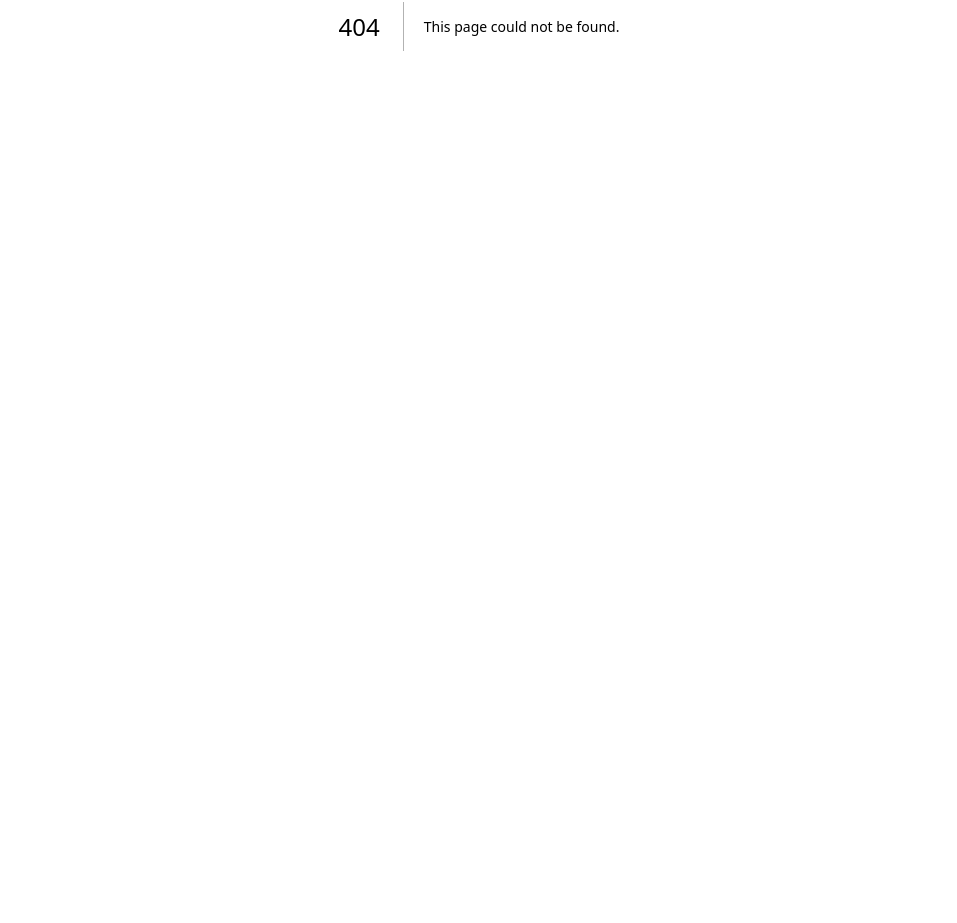
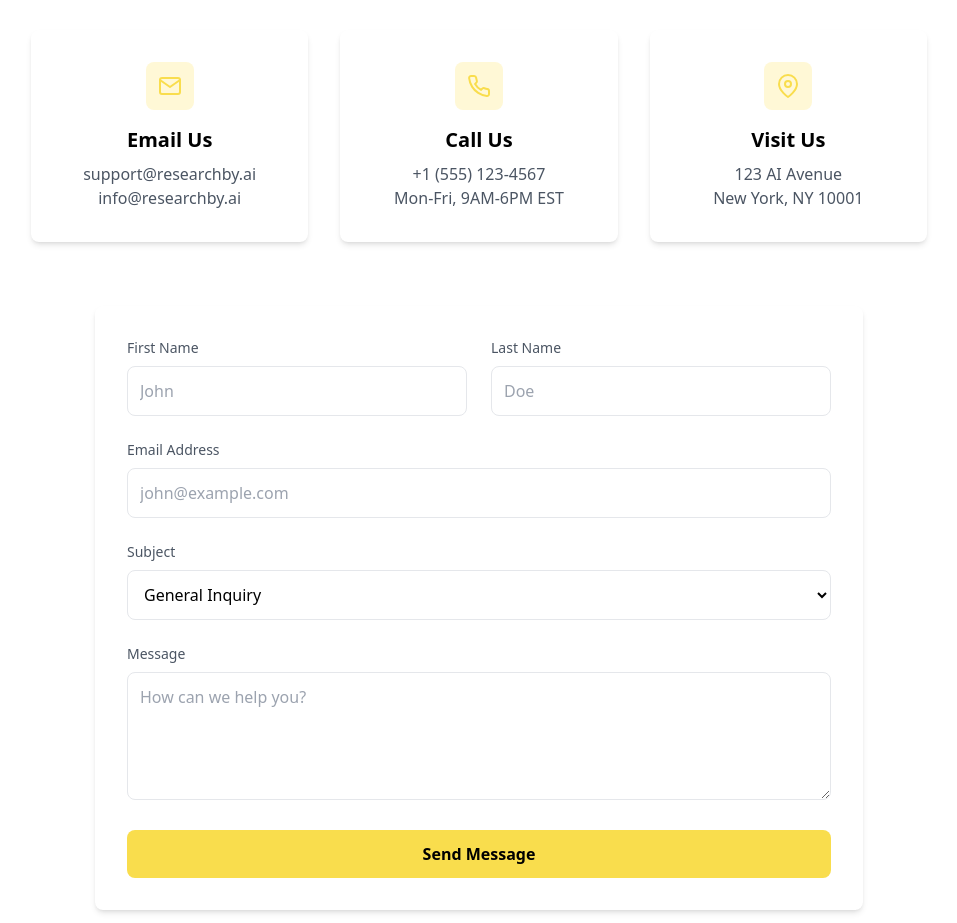
Before and after one commit to Anuran12/ResearchBy, a Next.js app: page /contact in a window 1280 px wide. Before the commit this address had no page. Shown: the part 374-1297 px from the top of the page, without its empty margins (161-1118 px from the left). Before the commit the page ends 800 px from the top, so only its background shows below. Built offline with nearby package versions, Linux system fonts and the light colour scheme.

Commit message:
contact us

```diff
--- /dev/null
+++ b/app/contact/page.tsx
@@ -0,0 +1,160 @@
+import React from "react";
+import Header from "@/components/Header";
+import Footer from "@/components/Footer";
+import { FiMail, FiMapPin, FiPhone } from "react-icons/fi";
+
+export default function ContactPage() {
+  return (
+    <div className="flex flex-col">
+      <Header />
+
+      {/* Hero Section */}
+      <div className="py-16 pt-24 lg:py-24 px-4 lg:px-[15vw] bg-gradient-to-b from-[#FFF8D6] to-white">
+        <div className="max-w-4xl mx-auto text-center">
+          <h1 className="text-4xl lg:text-[5vw] font-bold mb-6 leading-[1]">
+            Get in Touch
+          </h1>
+          <p className="text-lg lg:text-[1.2vw] text-gray-600 mb-8">
+            Have questions about our AI-powered research platform? We're here to
+            help.
+          </p>
+        </div>
+      </div>
+
+      {/* Contact Information */}
+      <div className="py-16 px-4 lg:px-[15vw]">
+        <div className="grid grid-cols-1 md:grid-cols-3 gap-8 mb-16">
+          <div className="bg-white p-8 rounded-lg shadow-md text-center">
+            <div className="w-12 h-12 bg-[#FFF8D6] rounded-lg flex items-center justify-center mb-4 mx-auto">
+              <FiMail className="w-6 h-6 text-[#F9DD4D]" />
+            </div>
+            <h3 className="text-xl font-semibold mb-2">Email Us</h3>
+            <p className="text-gray-600">support@researchby.ai</p>
+            <p className="text-gray-600">info@researchby.ai</p>
+          </div>
+
+          <div className="bg-white p-8 rounded-lg shadow-md text-center">
+            <div className="w-12 h-12 bg-[#FFF8D6] rounded-lg flex items-center justify-center mb-4 mx-auto">
+              <FiPhone className="w-6 h-6 text-[#F9DD4D]" />
+            </div>
+            <h3 className="text-xl font-semibold mb-2">Call Us</h3>
+            <p className="text-gray-600">+1 (555) 123-4567</p>
+            <p className="text-gray-600">Mon-Fri, 9AM-6PM EST</p>
+          </div>
+
+          <div className="bg-white p-8 rounded-lg shadow-md text-center">
+            <div className="w-12 h-12 bg-[#FFF8D6] rounded-lg flex items-center justify-center mb-4 mx-auto">
+              <FiMapPin className="w-6 h-6 text-[#F9DD4D]" />
+            </div>
+            <h3 className="text-xl font-semibold mb-2">Visit Us</h3>
+            <p className="text-gray-600">123 AI Avenue</p>
+            <p className="text-gray-600">New York, NY 10001</p>
+          </div>
+        </div>
+
+        {/* Contact Form */}
+        <div className="max-w-3xl mx-auto">
+          <form className="bg-white p-8 rounded-lg shadow-md">
+            <div className="grid grid-cols-1 md:grid-cols-2 gap-6 mb-6">
+              <div>
+                <label className="block text-sm text-gray-600 mb-2">
+                  First Name
+                </label>
+                <input
+                  type="text"
+                  className="w-full p-3 border rounded-lg"
+                  placeholder="John"
+                />
+              </div>
+              <div>
+                <label className="block text-sm text-gray-600 mb-2">
+                  Last Name
+                </label>
+                <input
+                  type="text"
+                  className="w-full p-3 border rounded-lg"
+                  placeholder="Doe"
+                />
+              </div>
+            </div>
+
+            <div className="mb-6">
+              <label className="block text-sm text-gray-600 mb-2">
+                Email Address
+              </label>
+              <input
+                type="email"
+                className="w-full p-3 border rounded-lg"
+                placeholder="john@example.com"
+              />
+            </div>
+
+            <div className="mb-6">
+              <label className="block text-sm text-gray-600 mb-2">
+                Subject
+              </label>
+              <select className="w-full p-3 border rounded-lg bg-white">
+                <option>General Inquiry</option>
+                <option>Technical Support</option>
+                <option>Billing Question</option>
+                <option>Partnership Opportunity</option>
+              </select>
+            </div>
+
+            <div className="mb-6">
+              <label className="block text-sm text-gray-600 mb-2">
+                Message
+              </label>
+              <textarea
+                className="w-full p-3 border rounded-lg h-32"
+                placeholder="How can we help you?"
+              ></textarea>
+            </div>
+
+            <button className="w-full py-3 px-4 bg-[#F9DD4D] text-black rounded-lg font-bold hover:bg-[#FCE38A] transition-colors">
+              Send Message
+            </button>
+          </form>
+        </div>
+      </div>
+
+      {/* FAQ Section */}
+      <div className="py-16 px-4 lg:px-[15vw] bg-[#F9FAFB]">
+        <h2 className="text-3xl lg:text-[2.5vw] font-bold text-center mb-12">
+          Frequently Asked Questions
+        </h2>
+        <div className="max-w-3xl mx-auto space-y-4">
+          <div className="bg-white p-6 rounded-lg shadow-md">
+            <h3 className="font-semibold mb-2">
+              How fast can I get my research paper?
+            </h3>
+            <p className="text-gray-600">
+              Most research papers are generated within minutes, depending on
+              the complexity and length of the requested content.
+            </p>
+          </div>
+          <div className="bg-white p-6 rounded-lg shadow-md">
+            <h3 className="font-semibold mb-2">
+              What payment methods do you accept?
+            </h3>
+            <p className="text-gray-600">
+              We accept all major credit cards, PayPal, and bank transfers for
+              our services.
+            </p>
+          </div>
+          <div className="bg-white p-6 rounded-lg shadow-md">
+            <h3 className="font-semibold mb-2">
+              Can I request revisions to my research paper?
+            </h3>
+            <p className="text-gray-600">
+              Yes, you can request revisions to your generated research paper
+              through our platform.
+            </p>
+          </div>
+        </div>
+      </div>
+
+      <Footer />
+    </div>
+  );
+}
```
